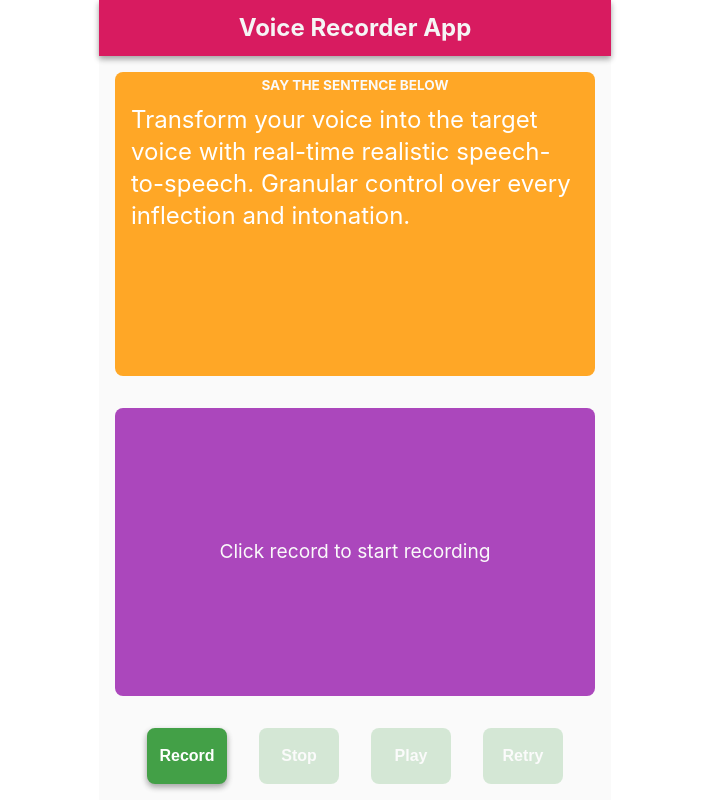
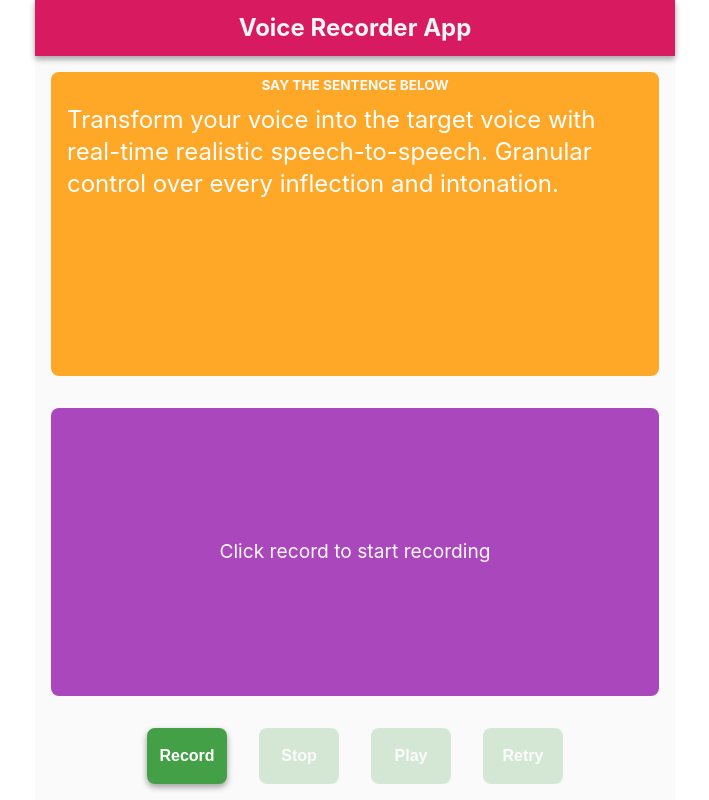
Before and after one commit to kishancmu/voice-recorder-app, a React (Create React App) app: page / in a window 1280 px wide. Shown: the whole page, without its empty margins (285-994 px from the left). Built offline with nearby package versions, Linux system fonts and the light colour scheme; no server answers.

Commit message:
Fix breakpoint for responsiveness

```diff
--- a/src/App.css
+++ b/src/App.css
@@ -9,8 +9,8 @@
   background-color: #fafafa;
 }
 
-@media screen and (min-width: 768px) {
+@media screen and (min-width: 1024px) {
   .App {
-    width: 40%;
+    width: 50%;
   }
 }
```
